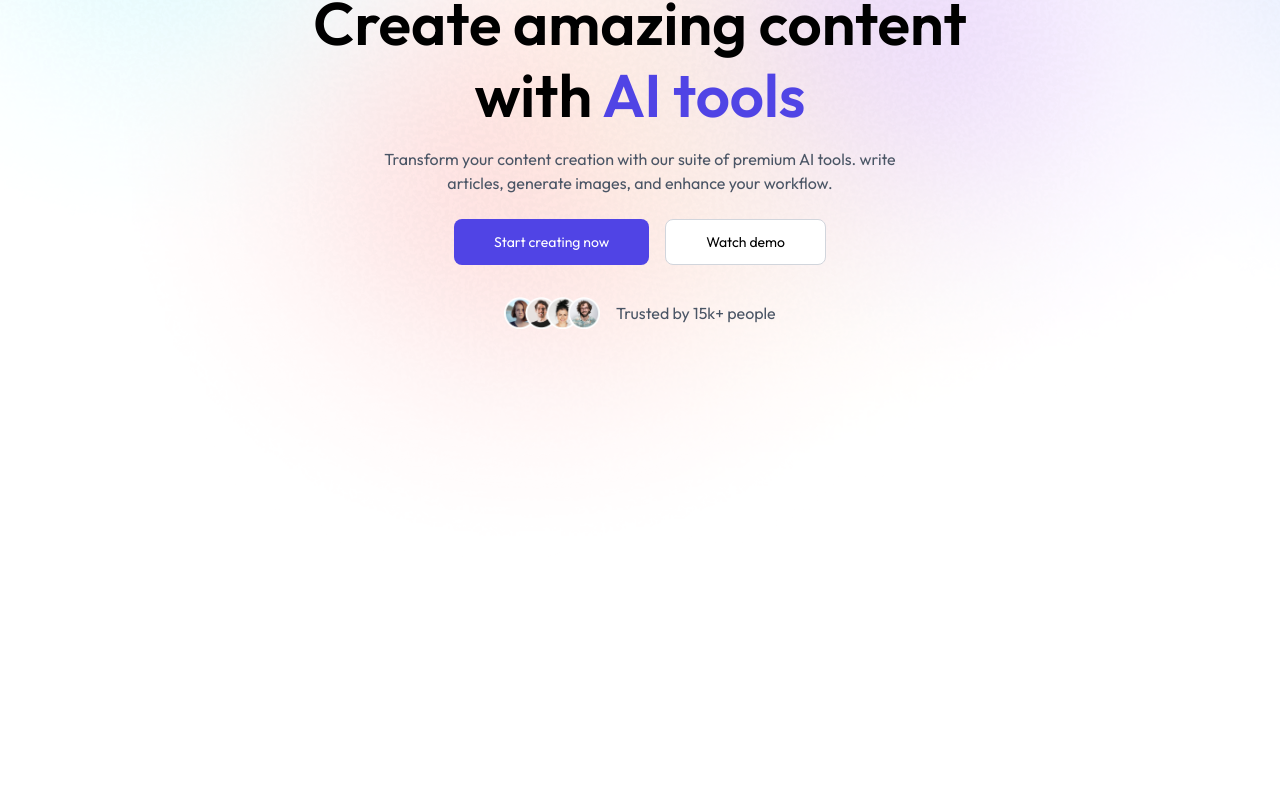
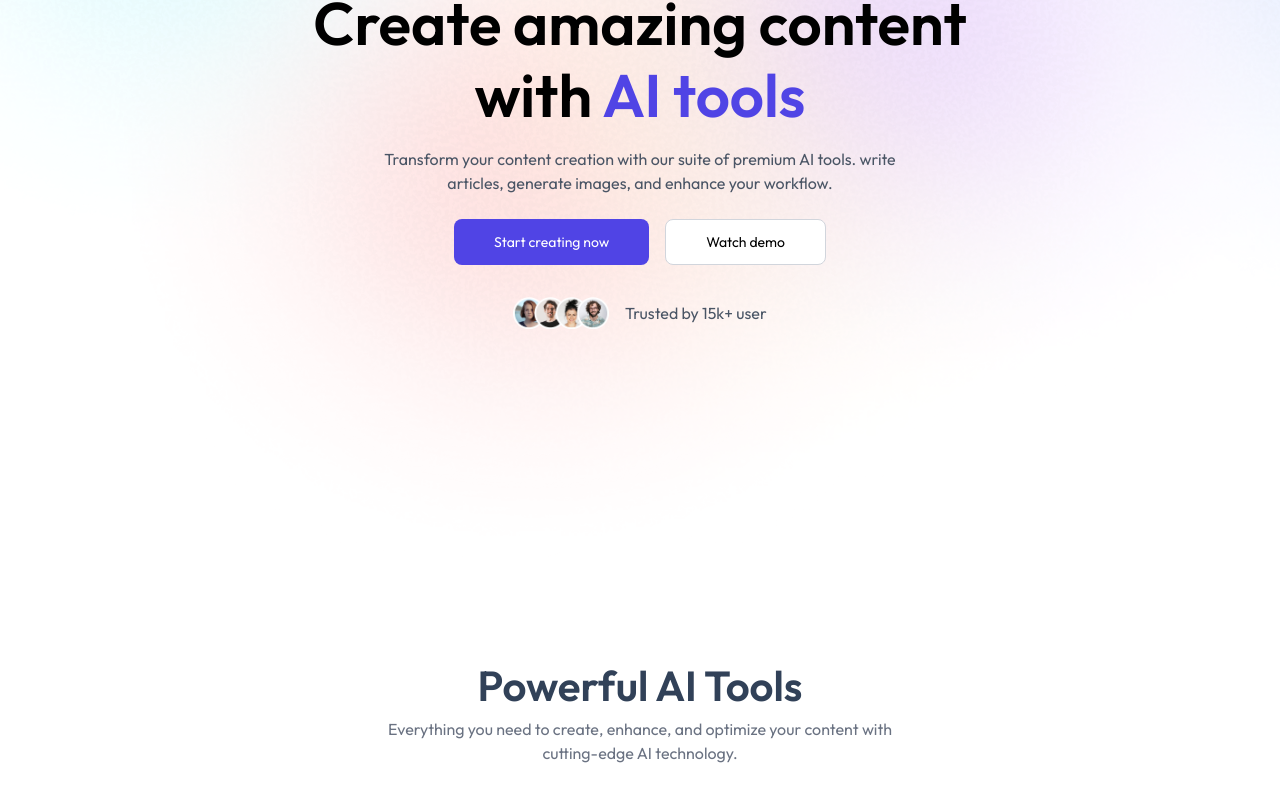
Before and after one commit to beast4sourav/Ai-Saas, a React (Vite) app in the folder client/: page / in a window 1280 px wide. Shown: the part 242-1044 px from the top of the page. Before the commit the page ends 800 px from the top, so only its background shows below. Built offline with nearby package versions, Linux system fonts and the light colour scheme; no server answers.

Commit message:
Added AI tools

```diff
--- /dev/null
+++ b/client/src/components/AiTools.jsx
@@ -0,0 +1,18 @@
+import React from 'react'
+
+const AiTools = () => {
+  return (
+    <div className='px-4 sm:px-20 xl:px-32 my-24'>
+        <div className='text-center'>
+            <h2 className='text-slate-700 text-[42px] font-semibold'>Powerful AI Tools</h2>
+            <p className='text-gray-500 max-w-lg mx-auto'>Everything you need to create, enhance, and optimize your content with
+                cutting-edge AI technology.
+
+
+            </p>
+        </div>
+    </div>
+  )
+}
+
+export default AiTools
--- a/client/src/components/Hero.jsx
+++ b/client/src/components/Hero.jsx
@@ -3,8 +3,7 @@ import { useNavigate } from "react-router-dom";
 import { assets } from "../assets/assets";
 
 const Hero = () => {
-
-    const navigate = useNavigate()
+  const navigate = useNavigate();
 
   return (
     <div
@@ -20,29 +19,36 @@ const Hero = () => {
           Create amazing content <br /> with
           <span className="text-primary"> AI tools</span>{" "}
         </h1>
-        <p className="mt-4 max-w-xs sm:max-w-lg 2xl:max-w-xl m-auto
-        max-sm:text-xs text-gray-600">
+        <p
+          className="mt-4 max-w-xs sm:max-w-lg 2xl:max-w-xl m-auto
+        max-sm:text-xs text-gray-600"
+        >
           Transform your content creation with our suite of premium AI tools.
           write articles, generate images, and enhance your workflow.
         </p>
       </div>
 
       <div className="flex flex-wrap justify-center gap-4 text-sm max-sm:text-xs">
-
-        <button onClick={() => navigate("/ai")}
-        className="bg-primary text-white px-10 py-3 rounded-lg
-        hover:scale-102 active:scale-95 transition cursor-pointer">Start creating now</button>
         <button
-        className="bg-white px-10 py-3 rounded-lg border
+          onClick={() => navigate("/ai")}
+          className="bg-primary text-white px-10 py-3 rounded-lg
+        hover:scale-102 active:scale-95 transition cursor-pointer"
+        >
+          Start creating now
+        </button>
+        <button
+          className="bg-white px-10 py-3 rounded-lg border
         border-gray-300 hover:scale-102 active:scale-95 transition
-        cursor-pointer">Watch demo</button>
+        cursor-pointer"
+        >
+          Watch demo
+        </button>
       </div>
 
       <div className="flex items-center gap-4 mt-8 mx-auto text-gray-600">
-        <img src={assets.user_group} alt="" className="h-8" />Trusted by 15k+
-        people
+        <img src={assets.user_group} alt="" className="h-8" />
+        Trusted by 15k+ user
       </div>
-
     </div>
   );
 };
--- a/client/src/pages/Home.jsx
+++ b/client/src/pages/Home.jsx
@@ -1,12 +1,14 @@
 import React from "react";
 import Navbar from "../components/Navbar";
 import Hero from "../components/Hero";
+import AiTools from "../components/AiTools";
 
 const Home = () => {
   return (
     <div>
       <Navbar/>
       <Hero/>
+      <AiTools/>
     </div>
   );
 };
```
